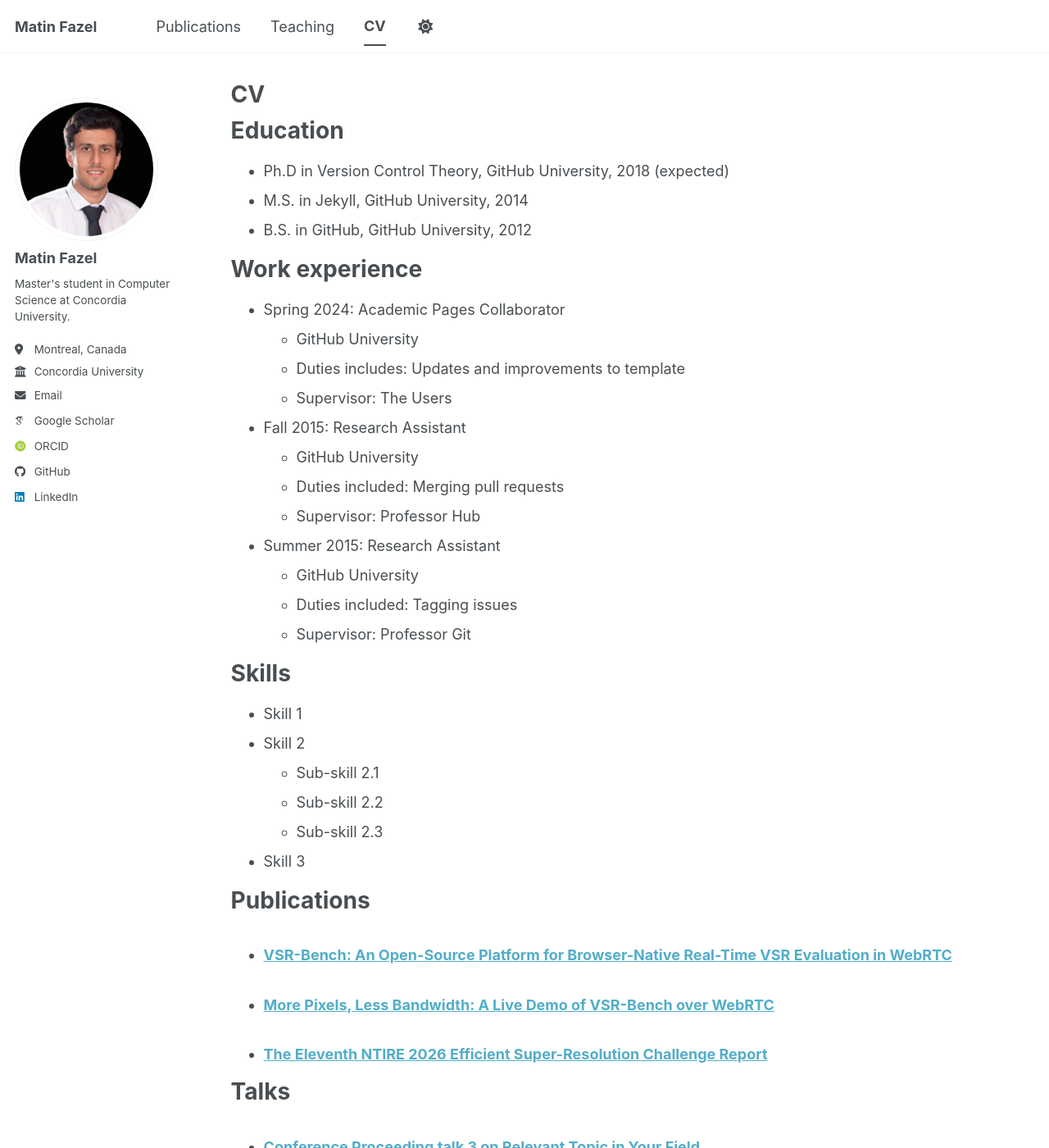
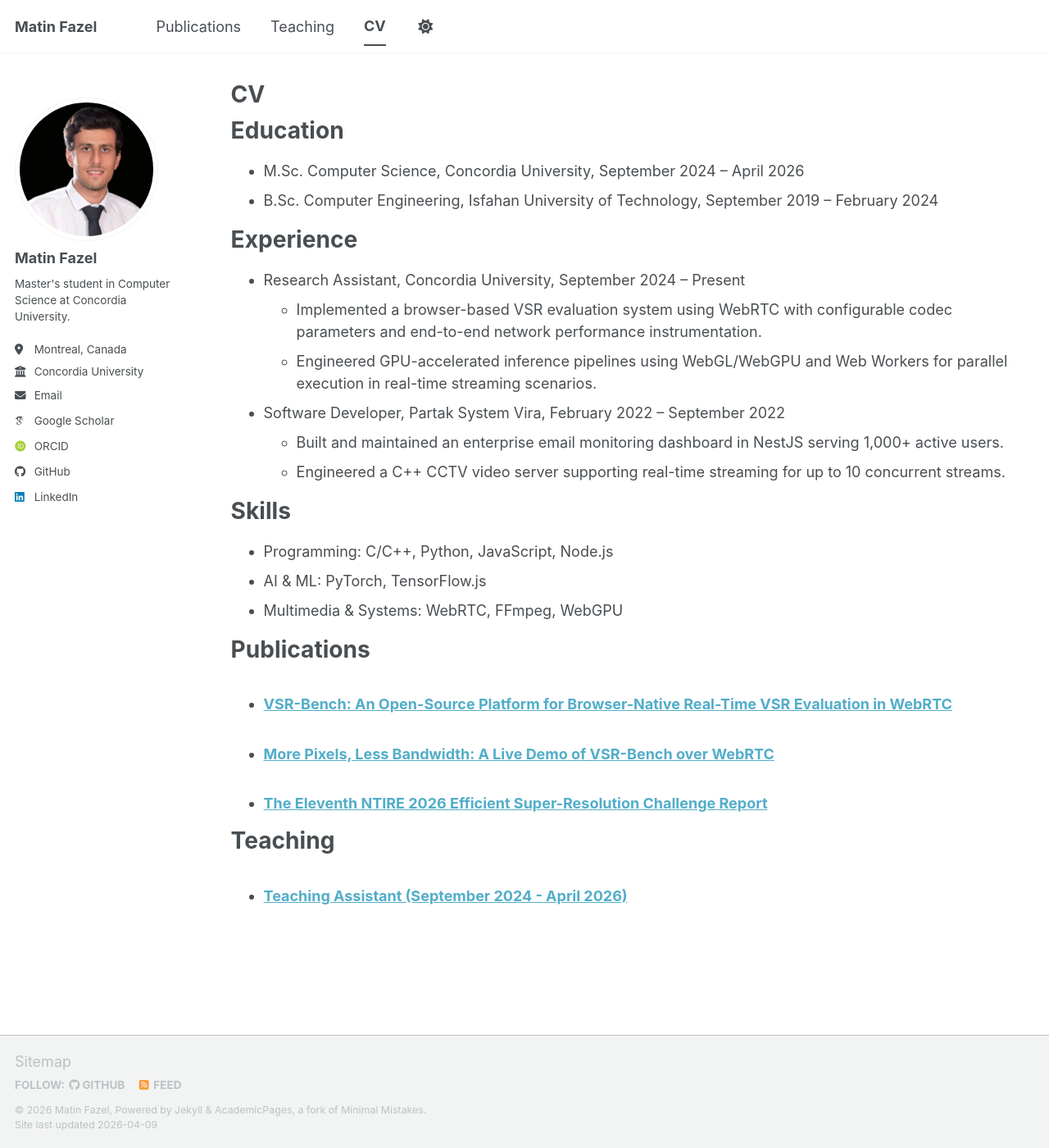
Before and after one commit to matinfazel/matinfazel.github.io, a Jekyll site: the page built from _pages/cv.md, in a window 1280 px wide and 1400 px high. Shown: the whole window at 82% size. Built offline with Jekyll 4.4.1, drawn with Linux system fonts in a browser that asks for light colours; some web fonts are replaced; a script bundle is joined from its source files by our own code; library files that are not in the unit come from our copies; some of the changed text lies outside the part shown.

Commit message:
Publication

```diff
--- a/_pages/cv.md
+++ b/_pages/cv.md
@@ -11,35 +11,24 @@
 
 Education
 ======
-* Ph.D in Version Control Theory, GitHub University, 2018 (expected)
-* M.S. in Jekyll, GitHub University, 2014
-* B.S. in GitHub, GitHub University, 2012
+* M.Sc. Computer Science, Concordia University, September 2024 -- April 2026
+* B.Sc. Computer Engineering, Isfahan University of Technology, September 2019 -- February 2024
 
-Work experience
+Experience
 ======
-* Spring 2024: Academic Pages Collaborator
-  * GitHub University
-  * Duties includes: Updates and improvements to template
-  * Supervisor: The Users
+* Research Assistant, Concordia University, September 2024 -- Present
+  * Implemented a browser-based VSR evaluation system using WebRTC with configurable codec parameters and end-to-end network performance instrumentation.
+  * Engineered GPU-accelerated inference pipelines using WebGL/WebGPU and Web Workers for parallel execution in real-time streaming scenarios.
 
-* Fall 2015: Research Assistant
-  * GitHub University
-  * Duties included: Merging pull requests
-  * Supervisor: Professor Hub
-
-* Summer 2015: Research Assistant
-  * GitHub University
-  * Duties included: Tagging issues
-  * Supervisor: Professor Git
+* Software Developer, Partak System Vira, February 2022 -- September 2022
+  * Built and maintained an enterprise email monitoring dashboard in NestJS serving 1,000+ active users.
+  * Engineered a C++ CCTV video server supporting real-time streaming for up to 10 concurrent streams.
 
 Skills
 ======
-* Skill 1
-* Skill 2
-  * Sub-skill 2.1
-  * Sub-skill 2.2
-  * Sub-skill 2.3
-* Skill 3
+* Programming: C/C++, Python, JavaScript, Node.js
+* AI & ML: PyTorch, TensorFlow.js
+* Multimedia & Systems: WebRTC, FFmpeg, WebGPU
 
 Publications
 ======
@@ -47,18 +36,8 @@
     {% include archive-single-cv.html %}
   {% endfor %}</ul>
 
-Talks
-======
-  <ul>{% for post in site.talks reversed %}
-    {% include archive-single-talk-cv.html  %}
-  {% endfor %}</ul>
-
 Teaching
 ======
   <ul>{% for post in site.teaching reversed %}
     {% include archive-single-cv.html %}
   {% endfor %}</ul>
-
-Service and leadership
-======
-* Currently signed in to 43 different slack teams
```
